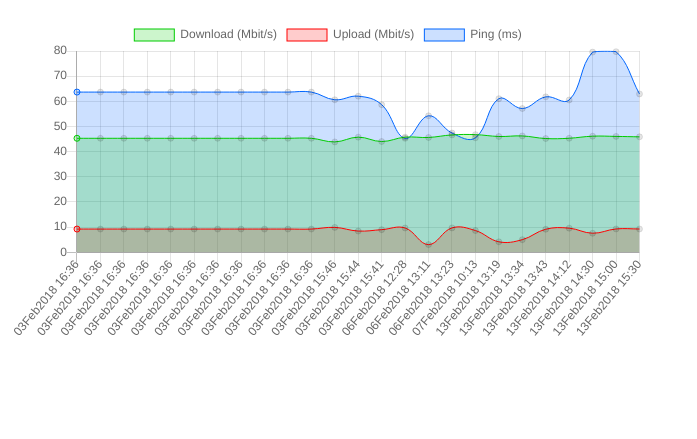
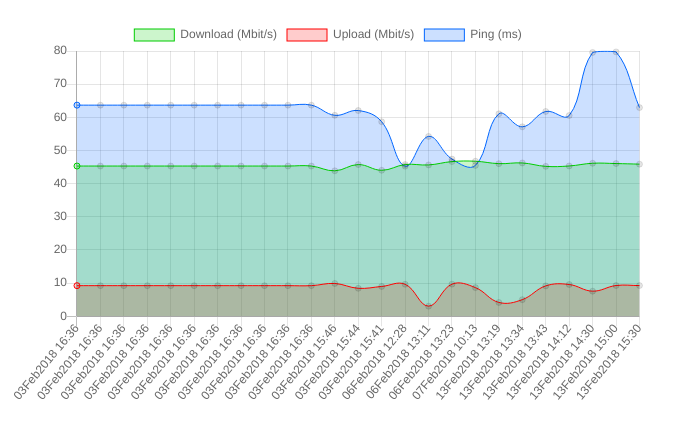
Before and after one commit to fanolug/speedtestJS, a plain HTML site: page index.html in a window 1280 px wide. Shown: the part 61-500 px from the top of the page, without its empty margins (0-697 px from the left). Drawn offline with nearby package versions, Linux system fonts and the light colour scheme.

Commit message:
Update index.html

```diff
--- a/index.html
+++ b/index.html
@@ -10,8 +10,8 @@
     <script type="text/javascript" language="Javascript" src="https://cdnjs.cloudflare.com/ajax/libs/Chart.js/2.7.1/Chart.min.js"></script>
     <script src="moment/moment.js"></script>
     <h1>SpeedTest JS</h1>
-    <div class="chart-container" style="position: relative; height:5vh; width:50vw">
-    <canvas id="myChart" width="400px" height="200px"></canvas>
+    <div class="chart-container" style="position: relative; height:50vh; width:50vw">
+    <canvas id="myChart" width="500px" height="300px"></canvas>
     <script>
       $.getJSON( "speedtest.json", function( json ) {
 	var download_arr = [];
```
